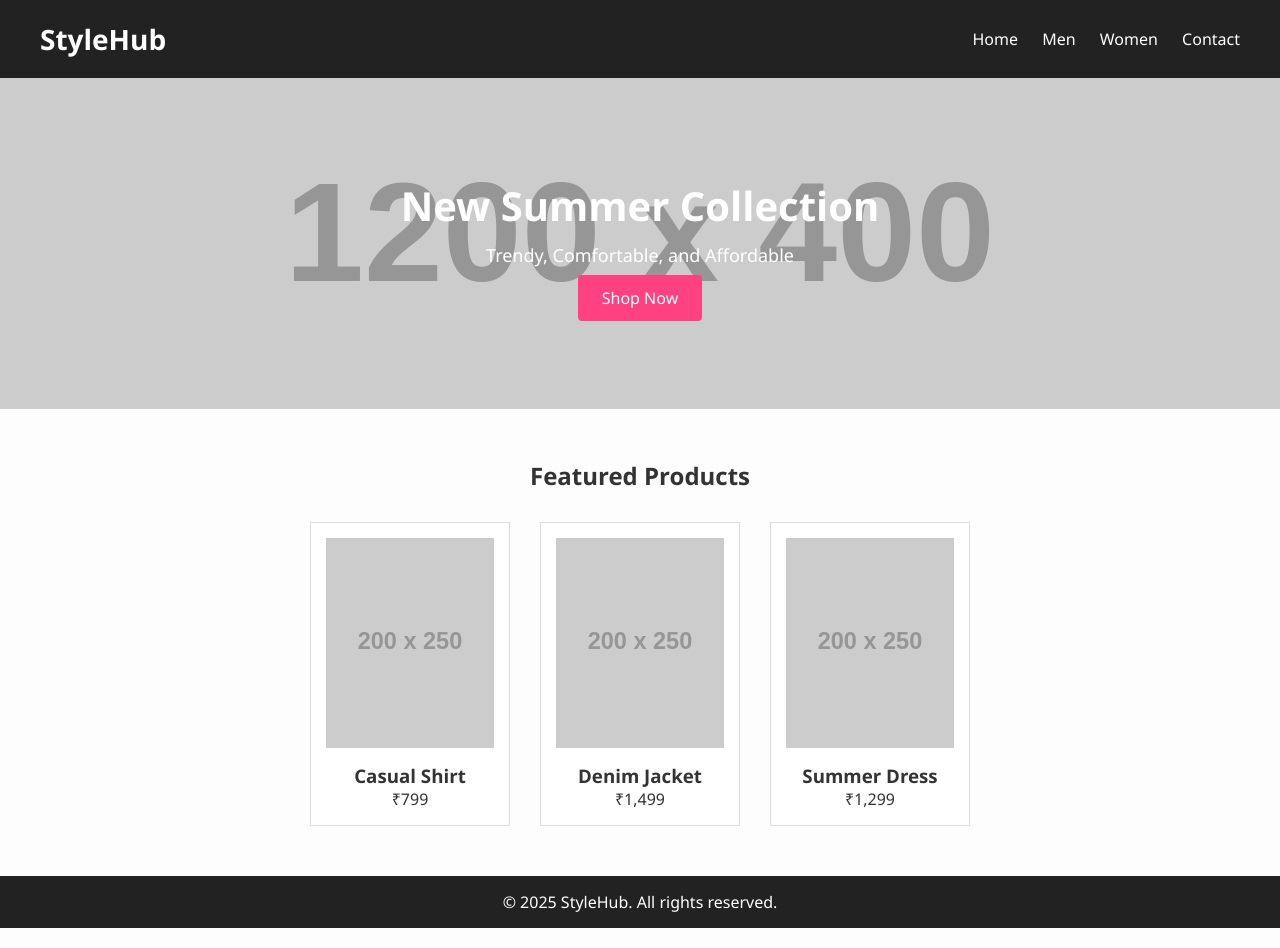
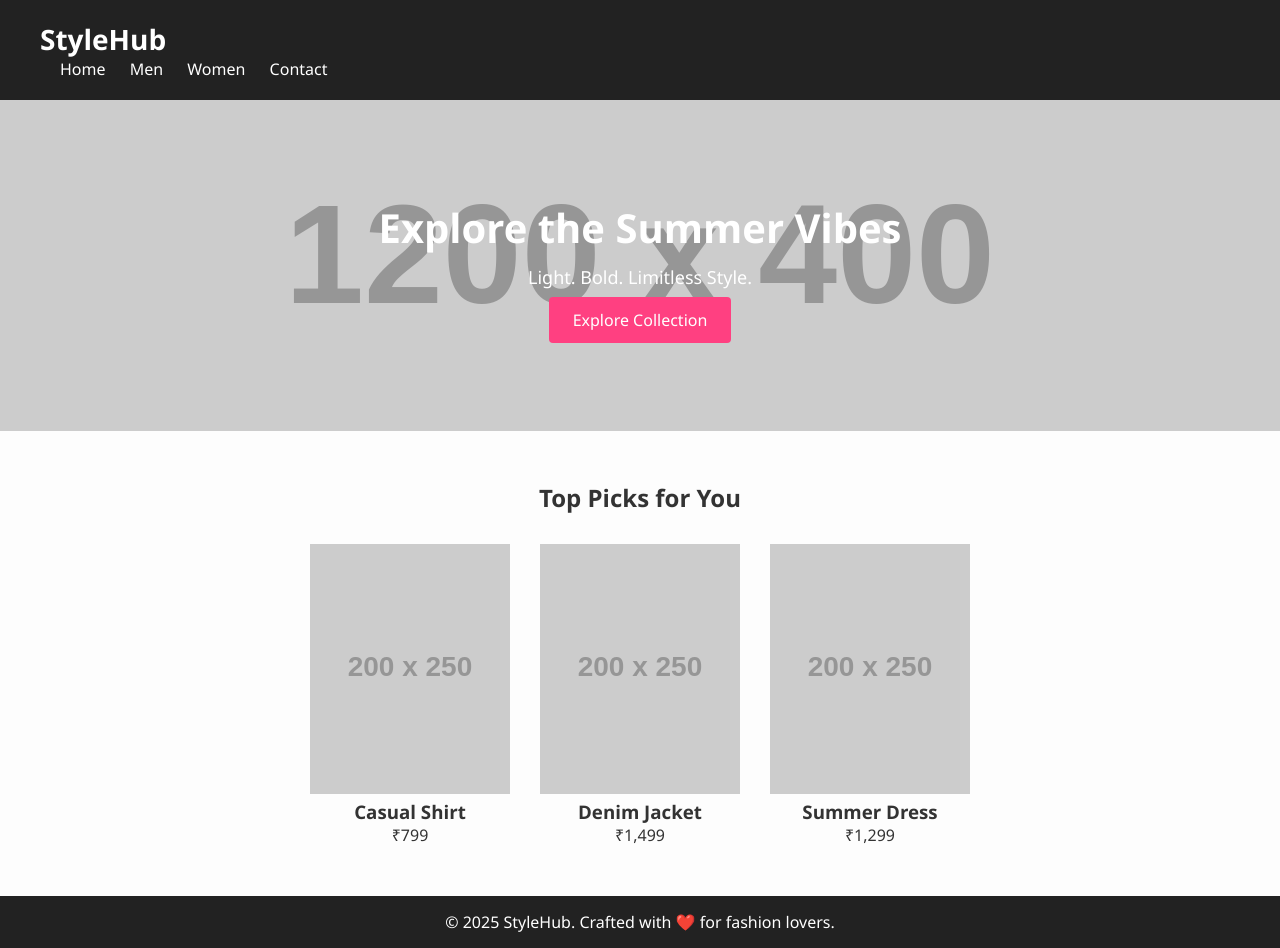
Before and after one commit to UjfFeds/cloud_computing3, a plain HTML site: page index.html in a window 1280 px wide. Drawn offline with Linux system fonts and the light colour scheme; placeholder pictures from the web are drawn by us.

Commit message:
Update index.html

```diff
--- a/index.html
+++ b/index.html
@@ -1,14 +1,16 @@
 <!DOCTYPE html>
 <html lang="en">
 <head>
-  <meta charset="UTF-8">
-  <meta name="viewport" content="width=device-width, initial-scale=1">
+  <meta charset="UTF-8" />
+  <meta name="viewport" content="width=device-width, initial-scale=1" />
   <title>StyleHub Clothing Store</title>
-  <link rel="stylesheet" href="style.css">
+  <link rel="stylesheet" href="style.css" />
+  <link href="https://fonts.googleapis.com/css2?family=Poppins:wght@400;600&display=swap" rel="stylesheet">
 </head>
 <body>
 
   <header>
+    <div class="container">
       <h1>StyleHub</h1>
       <nav>
         <a href="#">Home</a>
@@ -16,28 +18,31 @@
         <a href="#">Women</a>
         <a href="#">Contact</a>
       </nav>
+    </div>
   </header>
 
   <section class="hero">
-    <h2>New Summer Collection</h2>
-    <p>Trendy, Comfortable, and Affordable</p>
-    <a href="#" class="btn">Shop Now</a>
+    <div class="hero-content">
+      <h2>Explore the Summer Vibes</h2>
+      <p>Light. Bold. Limitless Style.</p>
+      <a href="#" class="btn">Explore Collection</a>
+    </div>
   </section>
 
   <section class="products">
-    <h2>Featured Products</h2>
+    <h2>Top Picks for You</h2>
     <div class="product-grid">
-      <div class="product">
+      <div class="product-card">
         <img src="https://via.placeholder.com/200x250" alt="Product 1">
         <h3>Casual Shirt</h3>
         <p>₹799</p>
       </div>
-      <div class="product">
+      <div class="product-card">
         <img src="https://via.placeholder.com/200x250" alt="Product 2">
         <h3>Denim Jacket</h3>
         <p>₹1,499</p>
       </div>
-      <div class="product">
+      <div class="product-card">
         <img src="https://via.placeholder.com/200x250" alt="Product 3">
         <h3>Summer Dress</h3>
         <p>₹1,299</p>
@@ -46,7 +51,7 @@
   </section>
 
   <footer>
-    <p>&copy; 2025 StyleHub. All rights reserved.</p>
+    <p>&copy; 2025 StyleHub. Crafted with ❤️ for fashion lovers.</p>
   </footer>
 
 </body>
```
Lines whose indentation alone changed are shown as unchanged.
